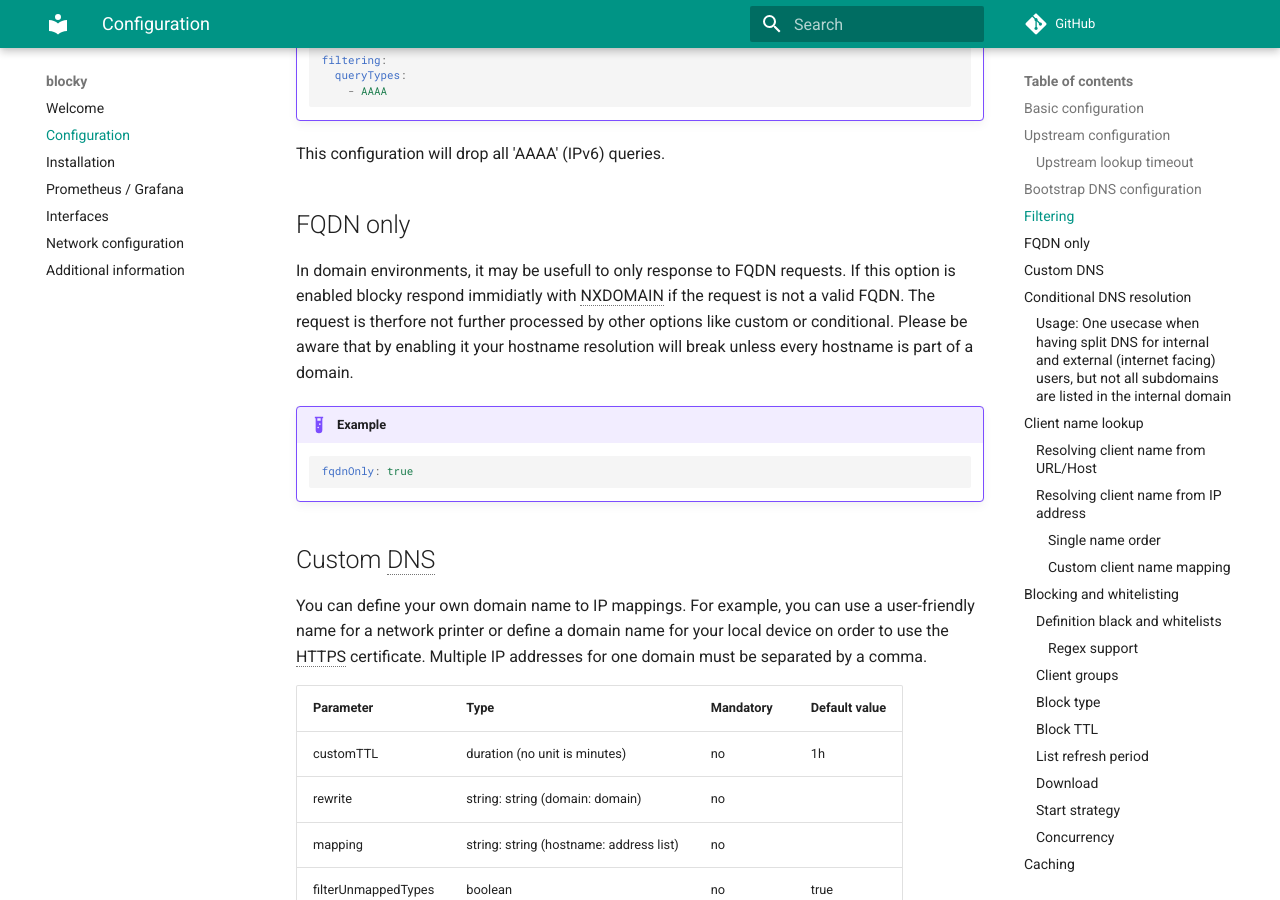
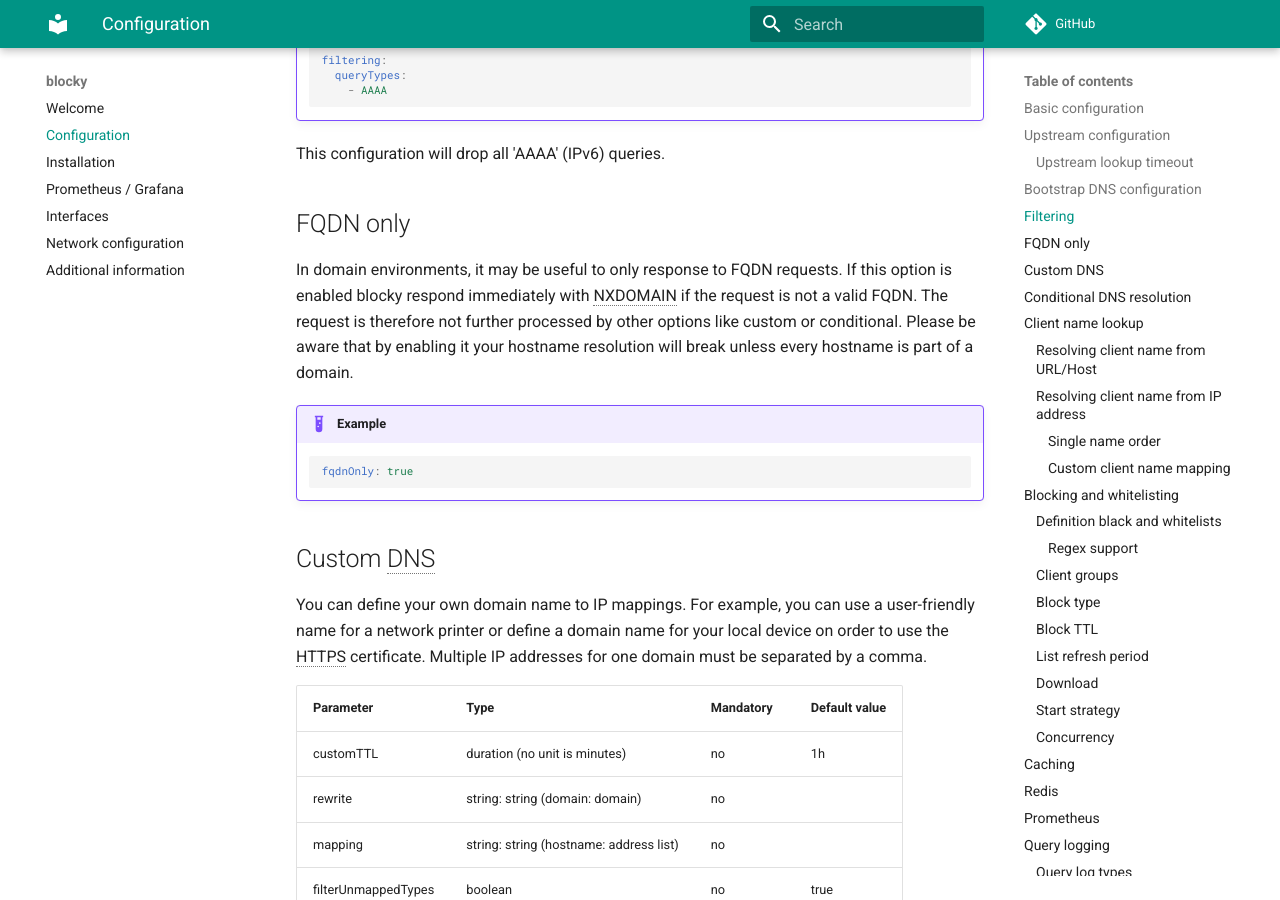
Before and after one commit to 0xERR0R/blocky, an MkDocs documentation site: the page built from docs/configuration.md, in a window 1280 px wide and 900 px high, scrolled down 5000 px. Built offline with MkDocs 1.6.1 and Material for MkDocs 9.7.7, drawn with Linux system fonts in a browser that asks for light colours; comment, search, counter and statistics services are not loaded; some of the changed text lies outside the part shown.

Commit message:
chore(docs): minor format changes, typos

````diff
--- a/docs/configuration.md
+++ b/docs/configuration.md
@@ -128,7 +128,7 @@
 
 !!! note
 
-Works only on Linux/\*nix OS due to golang limitations under Windows.
+    Works only on Linux/\*nix OS due to golang limitations under Windows.
 
 !!! example
 
@@ -156,8 +156,8 @@
 
 ## FQDN only
 
-In domain environments, it may be usefull to only response to FQDN requests. If this option is enabled blocky respond immidiatly
-with NXDOMAIN if the request is not a valid FQDN. The request is therfore not further processed by other options like custom or conditional.
+In domain environments, it may be useful to only response to FQDN requests. If this option is enabled blocky respond immediately
+with NXDOMAIN if the request is not a valid FQDN. The request is therefore not further processed by other options like custom or conditional.
 Please be aware that by enabling it your hostname resolution will break unless every hostname is part of a domain.
 
 !!! example
@@ -212,9 +212,9 @@
 
 The optional parameter `rewrite` behaves the same as with custom DNS.
 
-The optional parameter fallbackUpstream, if false (default), return empty result if after rewrite, the mapped resolver returned an empty answer. If true, the original query will be sent to the upstream resolver.
+The optional parameter `fallbackUpstream`, if false (default), return empty result if after rewrite, the mapped resolver returned an empty answer. If true, the original query will be sent to the upstream resolver.
 
-### Usage: One usecase when having split DNS for internal and external (internet facing) users, but not all subdomains are listed in the internal domain
+**Usage:** One usecase when having split DNS for internal and external (internet facing) users, but not all subdomains are listed in the internal domain
 
 !!! example
 
@@ -449,7 +449,7 @@
 | Parameter        | Type            | Mandatory | Default value | Description                                     |
 |------------------|-----------------|-----------|---------------|-------------------------------------------------|
 | downloadTimeout  | duration format | no        | 60s           | Download attempt timeout                        |
-| downloadAttempts | int             | no        | 3             | How many download attempts should be performed |
+| downloadAttempts | int             | no        | 3             | How many download attempts should be performed  |
 | downloadCooldown | duration format | no        | 1s            | Time between the download attempts              |
 
 !!! example
@@ -646,7 +646,7 @@
       refreshPeriod: 30m
     ```
 
-### Deliver EDE codes as EDNS0 option
+## Deliver EDE codes as EDNS0 option
 
 DNS responses can be extended with EDE codes according to [RFC8914](https://datatracker.ietf.org/doc/rfc8914/).
 
````
Also changed, not shown: other parts of docs/configuration.md (+5 -5 lines).
